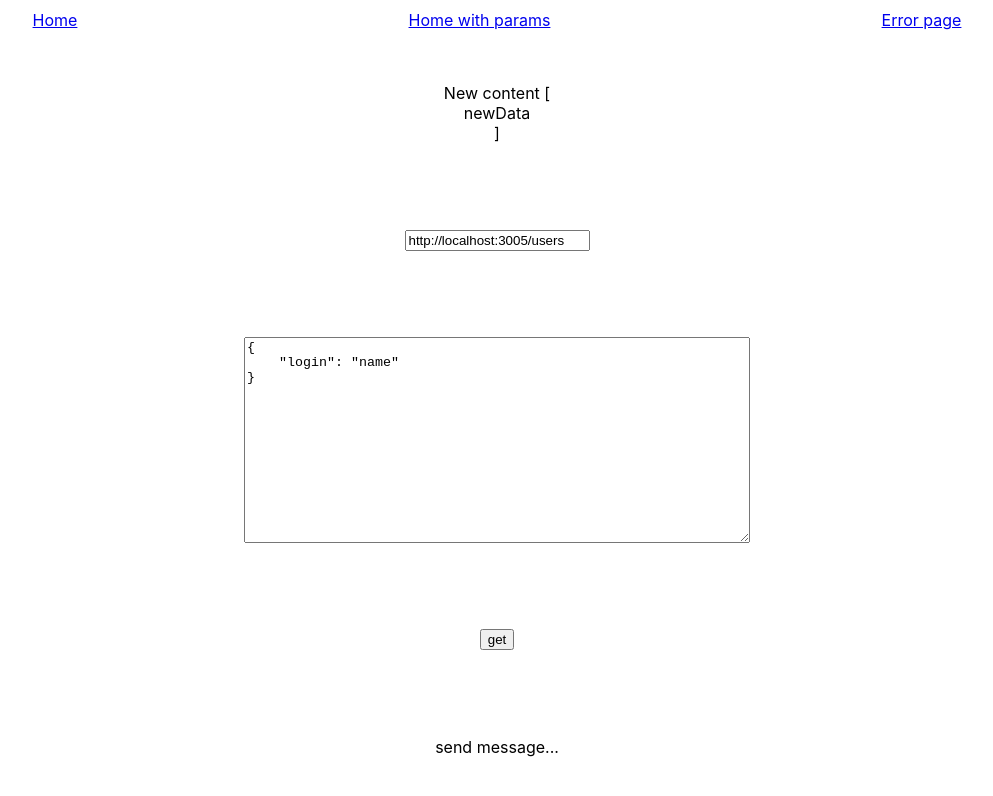
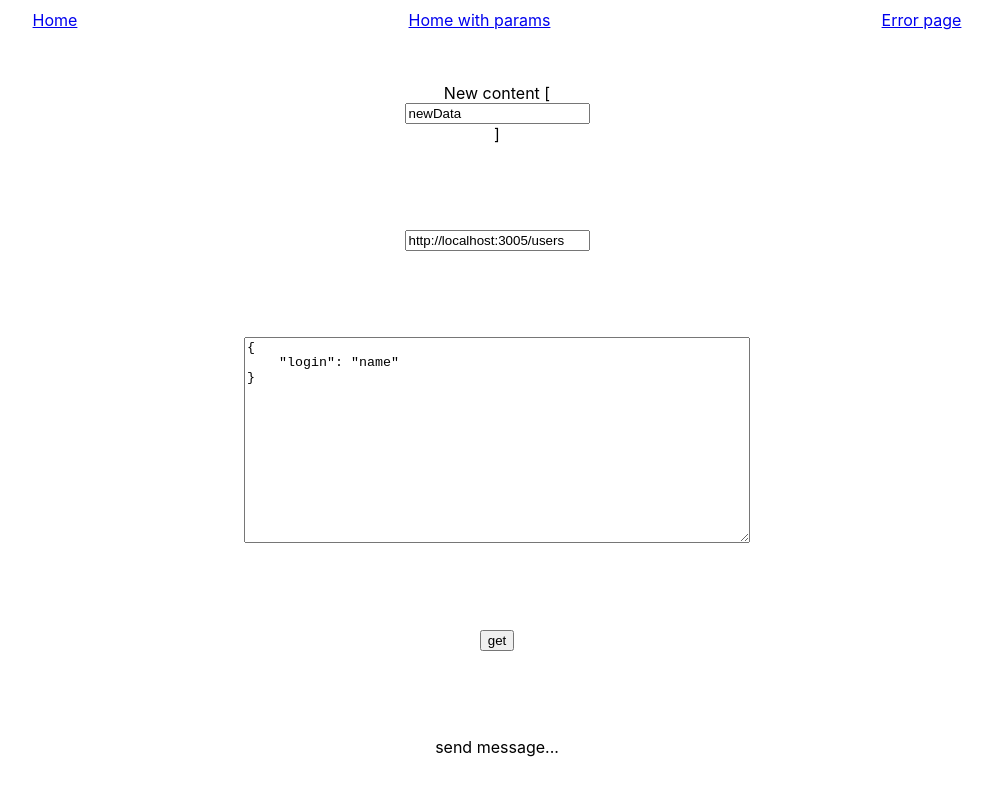
Before and after one commit to IgnatZakalinsky/neko-fast-start, a React (Create React App) app: page / in a window 1280 px wide. Shown: the top 796 px of the page, without its empty margins (143-1136 px from the left). Built offline with nearby package versions, Linux system fonts and the light colour scheme.

Commit message:
connect new callbacks

```diff
--- a/src/neko-1-ui/ui-3-new-components/NewComponent.js
+++ b/src/neko-1-ui/ui-3-new-components/NewComponent.js
@@ -1,7 +1,11 @@
 import React from 'react';
 
-const NewComponent = ({data = 'no data', newState}) => {
-    if (false) console.log('NewComponentData: ', data);
+const NewComponent = ({data = 'no data', newState, newCallbacks}) => {
+    if (false) {
+        console.log('NewComponentData: ', data);
+        console.log('NewState: ', newState);
+        console.log('NewCallbacks: ', newCallbacks);
+    }
 
     return (
         <div
@@ -16,7 +20,7 @@ const NewComponent = ({data = 'no data', newState}) => {
             <div>New content [</div>
             {/*test content*/}
 
-            {newState.data}
+            <input value={newState.data} onChange={e => newCallbacks.setData(e.currentTarget.value)}/>
 
             {/*test content*/}
             <div>]</div>
--- a/src/neko-1-ui/ui-3-new-components/NewComponentContainer.js
+++ b/src/neko-1-ui/ui-3-new-components/NewComponentContainer.js
@@ -1,13 +1,15 @@
 import React from 'react';
 import NewComponent from "./NewComponent";
 import {useSelector} from "react-redux";
-import {selectNewState} from "../../neko-2-bll/bll-1-base/new/newSelectors";
+import {selectNewState} from "../../neko-2-bll/bll-3-new/new-base/newSelectors";
+import {useNewCallbacks} from "../../neko-2-bll/bll-3-new/new-logic/useNewCallbacks";
 
 const NewComponentContainer = ({data = 'no data'}) => {
     const newState = useSelector(selectNewState);
+    const newCallbacks = useNewCallbacks();
 
     return (
-        <NewComponent data={data} newState={newState}/>
+        <NewComponent data={data} newState={newState} newCallbacks={newCallbacks}/>
     );
 };
 
--- a/src/neko-2-bll/bll-1-base/store.js
+++ b/src/neko-2-bll/bll-1-base/store.js
@@ -1,7 +1,7 @@
 import {applyMiddleware, combineReducers, createStore} from "redux";
 import  thunkMiddleware from "redux-thunk"
 import {reducer} from "./reducer";
-import {newReducer} from "./new/newReducer";
+import {newReducer} from "../bll-3-new/new-base/newReducer";
 
 const reducers = combineReducers({
     testState: reducer,
--- a/src/neko-2-bll/bll-1-base/new/newReducer.js
+++ b/src/neko-2-bll/bll-3-new/new-base/newReducer.js
@@ -1,8 +1,9 @@
 import {newInitialState} from "./newInitialState";
+import {SET_DATA} from "../new-logic/newActionTypes";
 
 export const newReducer = (state = newInitialState, action) => {
     switch (action.type) {
-        case 'SET_DATA': {
+        case SET_DATA: {
             return {
                 ...state,
                 data: action.data
--- /dev/null
+++ b/src/neko-2-bll/bll-3-new/new-logic/newActionCreators.js
@@ -0,0 +1,3 @@
+import {SET_DATA} from "./newActionTypes";
+
+export const setData = data => ({type: SET_DATA, data});
--- /dev/null
+++ b/src/neko-2-bll/bll-3-new/new-logic/newActionTypes.js
@@ -0,0 +1 @@
+export const SET_DATA = 'NEW/SET_DATA';
--- /dev/null
+++ b/src/neko-2-bll/bll-3-new/new-logic/useNewCallbacks.js
@@ -0,0 +1,11 @@
+import {useDispatch} from "react-redux";
+import {useMemo} from "react"
+import {setData} from "./newActionCreators";
+
+export const useNewCallbacks = () => {
+    const dispatch = useDispatch();
+
+    return useMemo(() => ({
+        setData: data => dispatch(setData(data)),
+    }), [dispatch])
+};
```
Also changed, not shown: src/neko-2-bll/bll-3-new/new-base/newInitialState.js (renamed from src/neko-2-bll/bll-1-base/new/newInitialState.js), src/neko-2-bll/bll-3-new/new-base/newSelectors.js (renamed from src/neko-2-bll/bll-1-base/new/newSelectors.js).
